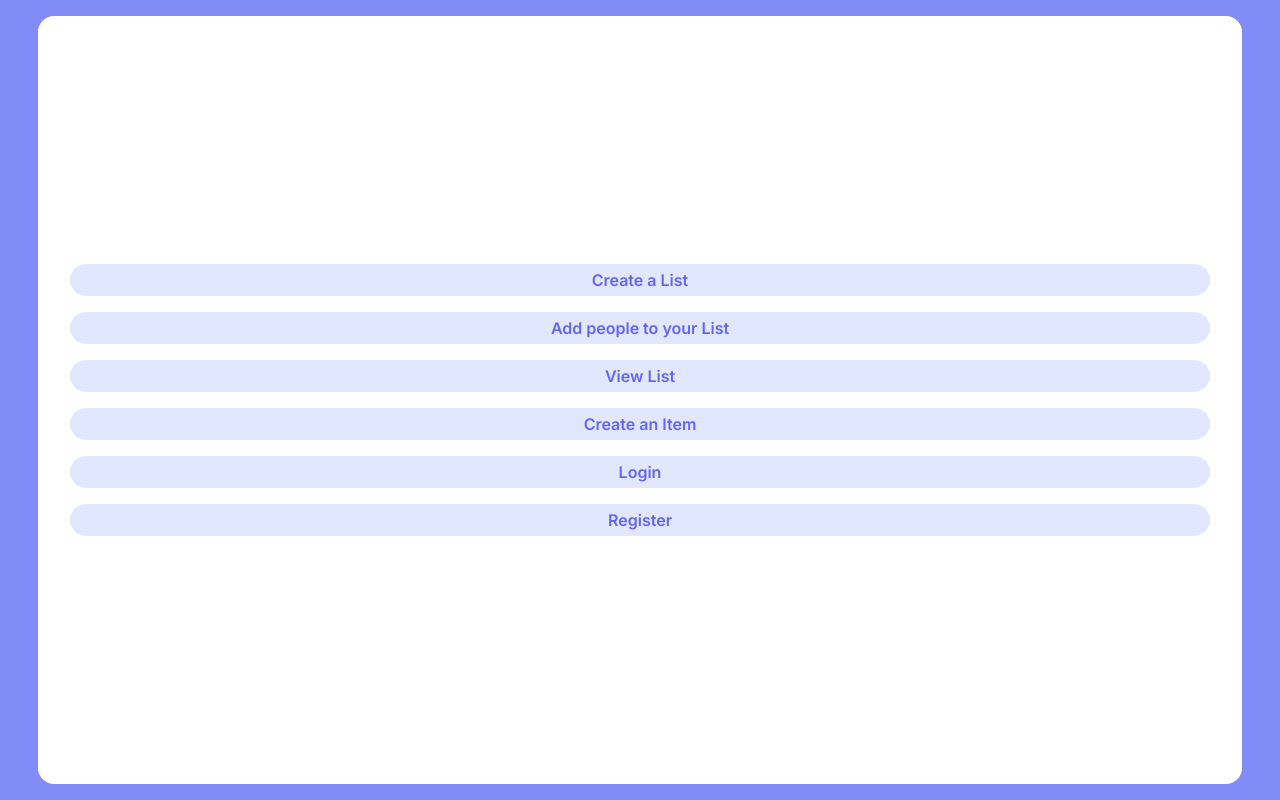
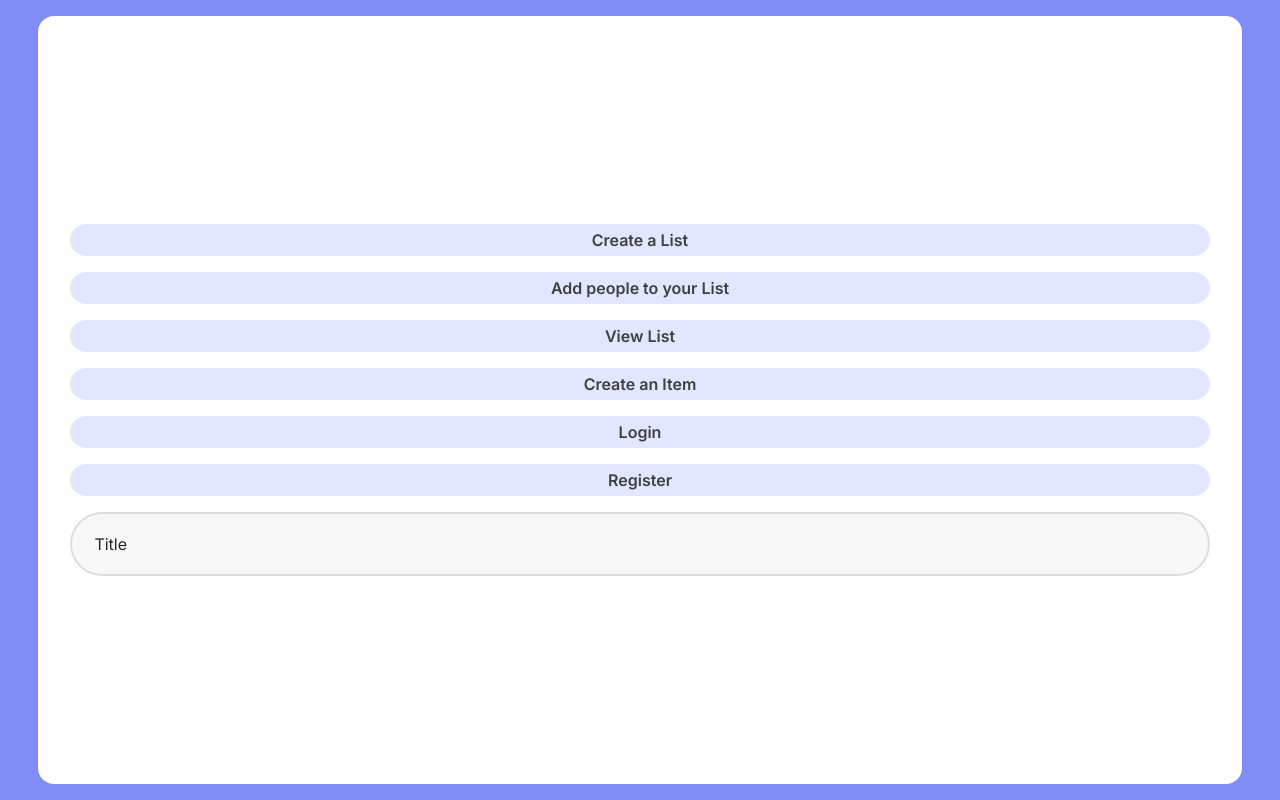
Before and after one commit to jane-does-coding/Shared-Shopping-Cart, a Next.js app: page / in a window 1280 px wide. Built offline with nearby package versions, Linux system fonts and the light colour scheme.

Commit message:
input and pages

```diff
--- /dev/null
+++ b/components/Inputs/Input.tsx
@@ -0,0 +1,26 @@
+import React from "react";
+
+const Input = ({ data, handleChange }: any) => {
+	return (
+		<div className="relative w-full">
+			<input
+				id="title"
+				type="text"
+				value={data}
+				onChange={handleChange}
+				required
+				placeholder=" "
+				maxLength={25}
+				className="peer w-full p-3 pt-6 pl-6 font-light bg-neutral-100/75 border-2 border-neutral-300/75 rounded-full outline-none transition disabled:opacity-70 disabled:cursor-not-allowed text-neutral-800"
+			/>
+			<label
+				htmlFor="title"
+				className="absolute text-md duration-150 transform -translate-y-3 top-5 left-6 z-10 origin-[0] peer-placeholder-shown:scale-100 peer-placeholder-shown:translate-y-0 peer-focus:scale-75 peer-focus:-translate-y-4 text-neutral-800"
+			>
+				Title
+			</label>
+		</div>
+	);
+};
+
+export default Input;
--- /dev/null
+++ b/components/MainPage/LinkButton.tsx
@@ -0,0 +1,14 @@
+import React from "react";
+
+const LinkButton = ({ href, text }: { href: string; text: string }) => {
+	return (
+		<a
+			href={href}
+			className="bg-indigo-100 text-neutral-700 font-semibold rounded-full py-1 w-full text-center"
+		>
+			{text}
+		</a>
+	);
+};
+
+export default LinkButton;
--- a/components/MainPage/MainPage.tsx
+++ b/components/MainPage/MainPage.tsx
@@ -1,45 +1,21 @@
 import React from "react";
+import LinkButton from "./LinkButton";
+import Input from "../Inputs/Input";
 
 const MainPage = () => {
 	return (
 		<div className="bg-indigo-400 h-screen w-[100vw] pt-[2vh]">
 			<div className="flex flex-col items-center justify-center gap-4 text-neutral-950 bg-white w-[94vw] p-8 mx-auto h-[96vh] rounded-[1rem]">
-				<a
-					href="/"
-					className="bg-indigo-100 text-indigo-500 font-semibold rounded-full py-1 w-full text-center"
-				>
-					Create a List
-				</a>
-				<a
-					href="/"
-					className="bg-indigo-100 text-indigo-500 font-semibold rounded-full py-1 w-full text-center"
-				>
-					Add people to your List
-				</a>
-				<a
-					href="/"
-					className="bg-indigo-100 text-indigo-500 font-semibold rounded-full py-1 w-full text-center"
-				>
-					View List
-				</a>
-				<a
-					href="/"
-					className="bg-indigo-100 text-indigo-500 font-semibold rounded-full py-1 w-full text-center"
-				>
-					Create an Item
-				</a>
-				<a
-					href="/"
-					className="bg-indigo-100 text-indigo-500 font-semibold rounded-full py-1 w-full text-center"
-				>
-					Login
-				</a>
-				<a
-					href="/"
-					className="bg-indigo-100 text-indigo-500 font-semibold rounded-full py-1 w-full text-center"
-				>
-					Register
-				</a>
+				<LinkButton text={"Create a List"} href="/create-list" />
+				<LinkButton
+					text={"Add people to your List"}
+					href="/add-people-to-list"
+				/>
+				<LinkButton text={"View List"} href="/view-list" />
+				<LinkButton text={"Create an Item"} href="/create-item" />
+				<LinkButton text={"Login"} href="/login" />
+				<LinkButton text={"Register"} href="/register" />
+				<Input />
 			</div>
 		</div>
 	);
```
